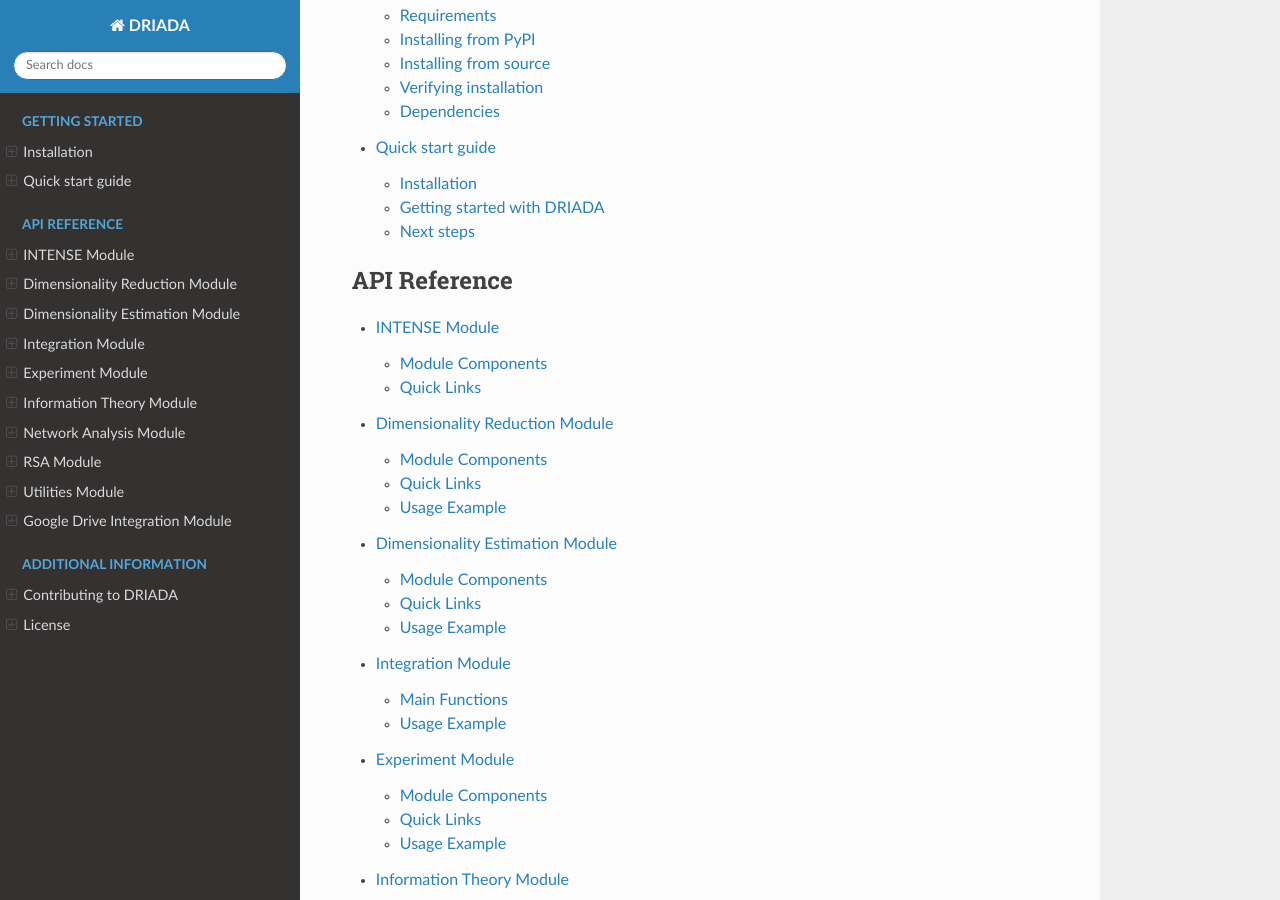
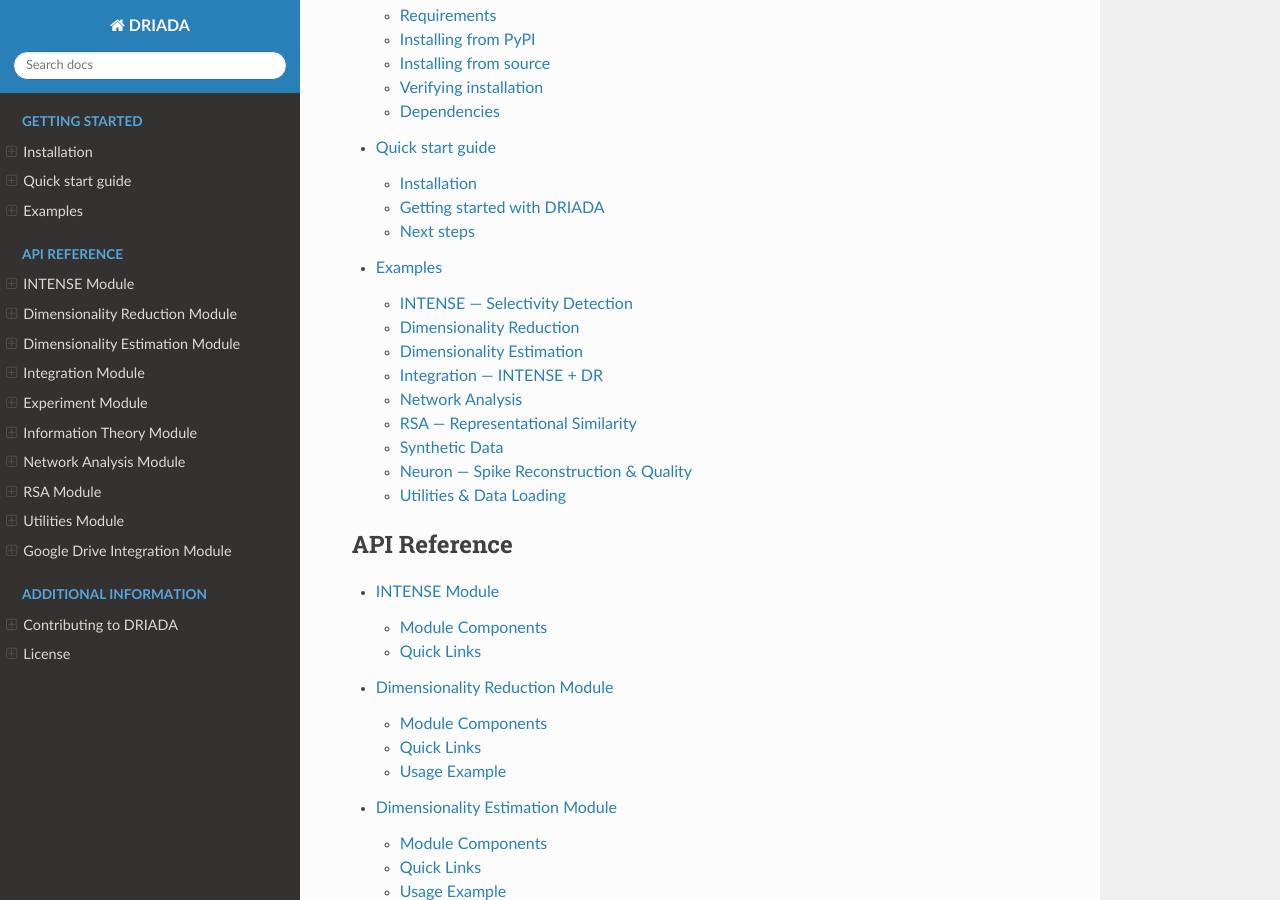
Before and after one commit to iabs-neuro/driada, a Sphinx documentation site: the page built from docs/index.rst, in a window 1280 px wide and 900 px high, scrolled down 336 px. Built offline with Sphinx 7.4.7 and the Read the Docs theme 3.1.0, drawn with Linux system fonts in a browser that asks for light colours; pages that are not in the unit, such as notebooks, are missing from menus; some of the changed lines change nothing that is shown.

Commit message:
docs: add examples reference page with per-capability grouping
Covers all 23 active examples organized by the README's Key Capabilities:
INTENSE (3), DR (4), dim estimation (1), integration (3), networks (2),
RSA (1), synthetic data (1), neuron (3), and utilities (5).

```diff
--- /dev/null
+++ b/docs/examples.rst
@@ -0,0 +1,177 @@
+Examples
+========
+
+Standalone scripts covering every major DRIADA capability.
+Each example generates synthetic data internally — no external files needed.
+Run any script directly: ``python examples/<folder>/<script>.py``
+
+Source code: `examples/ on GitHub <https://github.com/iabs-neuro/driada/tree/main/examples>`__
+
+.. contents:: On this page
+   :local:
+   :depth: 2
+
+
+INTENSE — Selectivity Detection
+--------------------------------
+
+.. list-table::
+   :widths: 30 70
+   :header-rows: 0
+
+   * - `intense_basic_usage <https://github.com/iabs-neuro/driada/tree/main/examples/intense_basic_usage>`__
+     - Minimal INTENSE workflow: generate a synthetic population, run two-stage
+       significance testing, extract per-neuron results, and visualize tuning.
+   * - `full_intense_pipeline <https://github.com/iabs-neuro/driada/tree/main/examples/full_intense_pipeline>`__
+     - Complete pipeline across all feature types — circular (head direction),
+       spatial (position), linear (speed), and discrete (events) — with
+       ground-truth validation and detection metrics.
+   * - `mixed_selectivity <https://github.com/iabs-neuro/driada/tree/main/examples/mixed_selectivity>`__
+     - Disentangle mixed selectivity patterns using multivariate features,
+       synergy/redundancy decomposition, and interaction information.
+
+
+Dimensionality Reduction
+-------------------------
+
+.. list-table::
+   :widths: 30 70
+   :header-rows: 0
+
+   * - `compare_dr_methods <https://github.com/iabs-neuro/driada/tree/main/examples/compare_dr_methods>`__
+     - Systematic comparison of DR methods (PCA, Isomap, UMAP, t-SNE, etc.)
+       on synthetic datasets with quality metrics (k-NN preservation,
+       trustworthiness, continuity, stress) and timing benchmarks.
+   * - `dr_simplified_api <https://github.com/iabs-neuro/driada/tree/main/examples/dr_simplified_api>`__
+     - Quick-start guide for DRIADA's DR API: ``MVData``, automatic parameter
+       handling, custom metrics, and method-specific configurations.
+   * - `dr_sequence <https://github.com/iabs-neuro/driada/tree/main/examples/dr_sequence>`__
+     - Compare direct UMAP vs PCA-then-UMAP sequential dimensionality reduction
+       on synthetic neural manifolds with preservation metrics.
+   * - `autoencoder_dr <https://github.com/iabs-neuro/driada/tree/main/examples/autoencoder_dr>`__
+     - Neural-network-based DR on circular manifold data: standard autoencoder
+       with ``continue_learning``, Beta-VAE, and PCA comparison.
+
+
+Dimensionality Estimation
+--------------------------
+
+.. list-table::
+   :widths: 30 70
+   :header-rows: 0
+
+   * - `circular_manifold <https://github.com/iabs-neuro/driada/tree/main/examples/circular_manifold>`__
+     - Extract 1D circular structure from head direction cells using multiple
+       DR methods and intrinsic dimensionality estimators (correlation dimension,
+       geodesic dimension, participation ratio).
+
+
+Integration — INTENSE + DR
+----------------------------
+
+.. list-table::
+   :widths: 30 70
+   :header-rows: 0
+
+   * - `intense_dr_pipeline <https://github.com/iabs-neuro/driada/tree/main/examples/intense_dr_pipeline>`__
+     - Use INTENSE to identify spatially selective neurons, then compare DR
+       quality (decoding R², distance correlation) using all neurons vs the
+       INTENSE-selected subset.
+   * - `loo_dr_analysis <https://github.com/iabs-neuro/driada/tree/main/examples/loo_dr_analysis>`__
+     - Leave-one-out neuron importance analysis: remove each neuron, measure
+       manifold degradation, and compare structural importance with INTENSE
+       selectivity scores.
+   * - `functional_organization <https://github.com/iabs-neuro/driada/tree/main/examples/functional_organization>`__
+     - Reverse the usual direction: treat embedding components as features,
+       run INTENSE on them, and discover which neurons drive which manifold
+       dimensions.
+
+
+Network Analysis
+-----------------
+
+.. list-table::
+   :widths: 30 70
+   :header-rows: 0
+
+   * - `network_analysis <https://github.com/iabs-neuro/driada/tree/main/examples/network_analysis>`__
+     - Compute cell-cell functional connectivity via pairwise MI significance,
+       build a ``Network`` object, and analyze graph structure (degree
+       distribution, communities, spectral properties).
+   * - `network_spectrum <https://github.com/iabs-neuro/driada/tree/main/examples/network_spectrum>`__
+     - Spectral analysis toolkit: eigendecomposition of adjacency and Laplacian
+       matrices, inverse participation ratio, spectral entropy, communicability,
+       and Gromov hyperbolicity.
+
+
+RSA — Representational Similarity
+-----------------------------------
+
+.. list-table::
+   :widths: 30 70
+   :header-rows: 0
+
+   * - `rsa <https://github.com/iabs-neuro/driada/tree/main/examples/rsa>`__
+     - Compute RDMs from stimulus-selective populations, compare representations
+       across regions and sessions with multiple distance metrics, and run
+       bootstrap significance testing.
+
+
+Synthetic Data
+---------------
+
+.. list-table::
+   :widths: 30 70
+   :header-rows: 0
+
+   * - `rnn_activations <https://github.com/iabs-neuro/driada/tree/main/examples/rnn_activations>`__
+     - Full DRIADA pipeline on simulated RNN activations: generate behavioral
+       inputs, simulate a driven RNN, load into an ``Experiment``, and run
+       INTENSE + DR + network analysis. Demonstrates that DRIADA works with
+       any ``(n_units, n_frames)`` data, not just calcium imaging.
+
+
+Neuron — Spike Reconstruction & Quality
+-----------------------------------------
+
+.. list-table::
+   :widths: 30 70
+   :header-rows: 0
+
+   * - `neuron_basic_usage <https://github.com/iabs-neuro/driada/tree/main/examples/neuron_basic_usage>`__
+     - Core ``Neuron`` class: generate synthetic calcium signals, reconstruct
+       spikes (wavelet method), optimize rise/decay kinetics, and compute
+       signal quality metrics.
+   * - `spike_reconstruction <https://github.com/iabs-neuro/driada/tree/main/examples/spike_reconstruction>`__
+     - Compare wavelet vs threshold spike reconstruction on calcium traces with
+       overlapping events; analyze detection accuracy differences.
+   * - `threshold_vs_wavelet_optimization <https://github.com/iabs-neuro/driada/tree/main/examples/spike_reconstruction>`__
+     - Benchmark reconstruction modes: default kinetics, optimized kinetics,
+       and iterative detection (n_iter=2, 3) with performance tradeoffs.
+
+
+Utilities & Data Loading
+-------------------------
+
+.. list-table::
+   :widths: 30 70
+   :header-rows: 0
+
+   * - `data_loading <https://github.com/iabs-neuro/driada/tree/main/examples/data_loading>`__
+     - Load real recording data into DRIADA: numpy arrays and feature
+       annotations → ``Experiment`` object with all downstream analysis
+       enabled.
+   * - `signal_association <https://github.com/iabs-neuro/driada/tree/main/examples/signal_association>`__
+     - Information-theory primitives: pairwise MI (GCMI vs KSG estimators),
+       time-delayed MI, conditional MI, and interaction information
+       (synergy/redundancy).
+   * - `behavior_relations <https://github.com/iabs-neuro/driada/tree/main/examples/behavior_relations>`__
+     - Feature-feature significance testing with FFT-based circular shuffling
+       for behavioral variable correlations, independent of neural data.
+   * - `spatial_analysis <https://github.com/iabs-neuro/driada/tree/main/examples/spatial_analysis>`__
+     - Spatial data visualization: trajectory maps, occupancy maps, rate maps,
+       and calcium traces for place cell analysis.
+   * - `visual_utils <https://github.com/iabs-neuro/driada/tree/main/examples/visual_utils>`__
+     - Publication-ready figure generation using DRIADA's visual utilities:
+       embedding comparison plots, selectivity summaries, and consistent
+       styling.
--- a/docs/index.rst
+++ b/docs/index.rst
@@ -11,6 +11,7 @@
 
    installation
    quickstart
+   examples
 
 .. toctree::
    :maxdepth: 2
```
